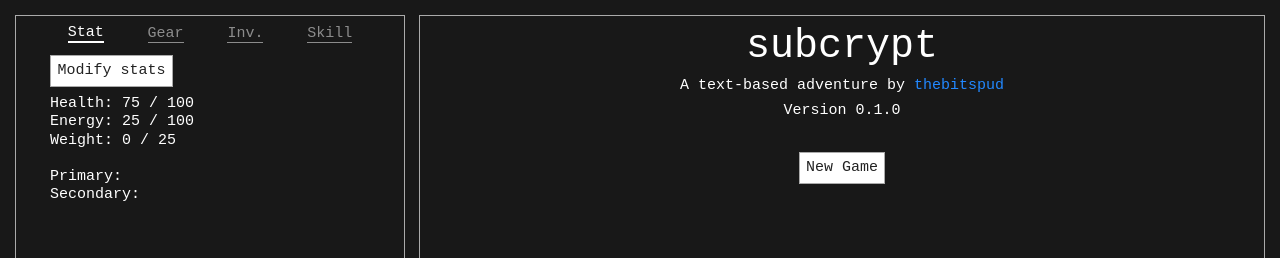
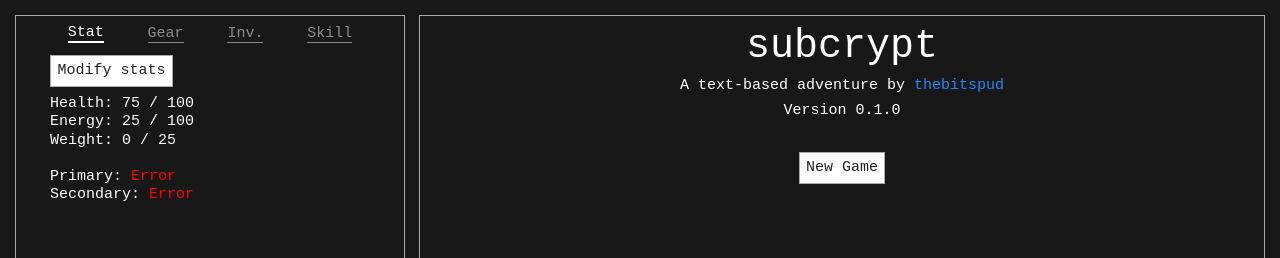
Before and after one commit to thebitspud/subcrypt, a Svelte app: page / in a window 1280 px wide. Shown: the top 258 px of the page. Built offline with nearby package versions, Linux system fonts and the light colour scheme.

Commit message:
Implemented item framework prototype
+ added ItemFragment
+ updated item inspection
+ updated components to display items properly
+ game data objects are now mapped to types

```diff
--- a/src/components/displays/side-panels/InspectPanel.svelte
+++ b/src/components/displays/side-panels/InspectPanel.svelte
@@ -1,6 +1,7 @@
 <script lang="ts">
 	import { inspectTarget } from "../../../scripts/stores/inspectTarget";
 	import { settings } from "../../../scripts/stores/settings";
+	import itemData from "../../../scripts/items/itemData";
 
 	$: {
 		if ($settings.gameHints && !$inspectTarget.id) {
@@ -12,10 +13,17 @@
 </script>
 
 <div class="InspectPanel overflow-wrapper">
-	<p>Inspect</p>
+	{#if $inspectTarget.type === "item"}
+		<p>{itemData[$inspectTarget.id].name}</p>
+	{:else if $inspectTarget.type === "enemy"}
+		<p>Enemy</p>
+	{:else}
+		<p>Inspect</p>
+	{/if}
 	<div class="inspect-data flex-overflow">
 		{#if $inspectTarget.type === "item"}
-			<p>Nice {$inspectTarget.id} bro!</p>
+			<p>Weight: {itemData[$inspectTarget.id].weight}</p>
+			<p>{itemData[$inspectTarget.id].getDescription()}</p>
 		{:else if $inspectTarget.type === "enemy"}
 			<p>What is this {$inspectTarget.id} supposed do? Kill me?</p>
 		{:else if $inspectTarget.type === "help"}
--- a/src/components/displays/side-panels/InventoryPanel.svelte
+++ b/src/components/displays/side-panels/InventoryPanel.svelte
@@ -1,5 +1,6 @@
 <script lang="ts">
 	import { inventory as inven } from "../../../scripts/stores/player";
+	import ItemFragment from "../../fragments/ItemFragment.svelte";
 
 	function craft() {
 		if ($inven.hasItem("iron-longsword", 3)) {
@@ -19,7 +20,7 @@
 			else if (Math.random() < 1 / 7) $inven.addItem("task-list");
 		} else {
 			$inven.addItem("raw-iron-ore", 1);
-			if (Math.random() < 1 / 16) $inven.addItem("crewmate-helm");
+			if (Math.random() < 1 / 16) $inven.addItem("chainmail_hood");
 			else if (Math.random() < 1 / 25) $inven.addItem("sussy-charm");
 		}
 
@@ -36,7 +37,7 @@
 	<button on:click={hasheensheen}>Craft Many</button>
 	<br />
 	{#each [...$inven.items] as [id, qty]}
-		<p>{id}{@html qty !== 1 ? ` &times; ${qty}` : ""}</p>
+		<p><ItemFragment {id} />{@html qty !== 1 ? ` &times; ${qty}` : ""}</p>
 	{/each}
 </div>
 
--- a/src/components/displays/side-panels/StatsPanel.svelte
+++ b/src/components/displays/side-panels/StatsPanel.svelte
@@ -1,6 +1,7 @@
 <script lang="ts">
 	import { resources, gear } from "../../../scripts/stores/player";
 	import Resource from "../../../scripts/player/resources";
+	import ItemFragment from "../../fragments/ItemFragment.svelte";
 
 	function modifyStats() {
 		if ($resources.health.now >= 10) {
@@ -26,6 +27,6 @@
 	<p>Energy: {getResourceString($resources.energy)}</p>
 	<p>Weight: {getResourceString($resources.weight)}</p>
 	<br />
-	<p>Primary: {$gear.getSlot("primary") ?? ""}</p>
-	<p>Secondary: {$gear.getSlot("secondary") ?? ""}</p>
+	<p>Primary: <ItemFragment id={$gear.getSlot("primary")} /></p>
+	<p>Secondary: <ItemFragment id={$gear.getSlot("secondary")} /></p>
 </div>
--- /dev/null
+++ b/src/components/fragments/ItemFragment.svelte
@@ -0,0 +1,31 @@
+<script lang="ts">
+	import itemData from "../../scripts/items/itemData";
+	import { inspectTarget } from "../../scripts/stores/inspectTarget";
+
+	export let id: string;
+	if (!itemData[id]) id = "error";
+	let item = itemData[id];
+
+	function inspectItem() {
+		inspectTarget.update((target) => {
+			target.type = "item";
+			target.id = id ?? "error";
+
+			return target;
+		});
+	}
+</script>
+
+<div class="ItemFragment">
+	<button class="text" on:click={inspectItem}>{item.name}</button>
+</div>
+
+<style>
+	.ItemFragment {
+		display: inline-block;
+	}
+
+	.ItemFragment > button {
+		color: red;
+	}
+</style>
--- a/src/scripts/events/eventData.ts
+++ b/src/scripts/events/eventData.ts
@@ -2,7 +2,11 @@ import GameEvent, { EventOption } from "./gameEvent";
 import { gear, inventory } from "../stores/player";
 import { stateObject as state } from "../stores/stateData";
 
-const eventData = {
+type EventMap = {
+	[key: string]: GameEvent;
+};
+
+const eventData: EventMap = {
 	intro_1: new (class extends GameEvent {
 		getText(): string {
 			return (
--- a/src/scripts/events/gameEvent.ts
+++ b/src/scripts/events/gameEvent.ts
@@ -1,3 +1,4 @@
+/** Valid sets of colors for event text */
 type ColorProfile = "default" | "faint" | "red" | "blue" | "green" | "purple";
 
 /** Type for option buttons that play subsequent events when clicked */
--- /dev/null
+++ b/src/scripts/items/item.ts
@@ -0,0 +1,61 @@
+import type { ArmorSlots, WeaponSlots } from "../player/playerGear";
+
+type ItemCategory =
+	| "generic"
+	| "artifact"
+	| "consumable"
+	| "armor"
+	| "weapon"
+	| "accessory"
+	| "tool";
+
+export abstract class Item {
+	/**
+	 * Creates an item with the specified parameters. Item subtypes are specified
+	 * @param name The displayed label for the item
+	 * @param weight How much the item weighs (in relative game units)
+	 * @param sellValue How much the item can be sold for. A Negative number indicates that the item
+	 * @param category (Optional, default: generic) What the item is classified as (for sorting purposes)
+	 * cannot be sold at all.
+	 */
+	constructor(
+		public readonly name: string,
+		public readonly weight: number,
+		public readonly sellValue: number,
+		public readonly category: ItemCategory = "generic"
+	) {}
+
+	/** Returns a generated string description for the item */
+	public abstract getDescription(plural?: string): string;
+}
+
+/** Any item that has an on-use activated effect */
+export abstract class Consumable extends Item {
+	public readonly category: ItemCategory = "consumable";
+	public abstract singleUse: boolean = true;
+	public abstract onUse(): void;
+}
+
+/** Any piece of equipable armor as an item */
+export abstract class Armor extends Item {
+	public readonly category: ItemCategory = "armor";
+	public abstract armor: number;
+	public abstract slot: ArmorSlots;
+	public whileActive() {}
+}
+
+/** Any equipable weapon or tool with combat capabilities */
+export abstract class Weapon extends Item {
+	public readonly category: ItemCategory = "weapon";
+	public abstract damage: number;
+	public abstract cooldown: number;
+	public abstract slot: WeaponSlots;
+	public onAttack() {}
+	public whileActive() {}
+}
+
+/** Any equipable accessory as an item */
+export abstract class Accessory extends Item {
+	public readonly category: ItemCategory = "accessory";
+	public abstract whileActive(): void;
+}
--- /dev/null
+++ b/src/scripts/items/itemData.ts
@@ -0,0 +1,62 @@
+import { Item, Armor, Weapon, Accessory, Consumable } from "./item";
+
+type ItemMap = {
+	[key: string]: Item;
+};
+
+const itemData: ItemMap = {
+	strange_tooth: new (class extends Item {
+		getDescription(): string {
+			return "A tooth from the jaw of an unidentified creature, scavenged from the cavern in which you awoke.";
+		}
+	})("Strange Tooth", 1, 10, "artifact"),
+
+	crude_oil_lamp: new (class extends Item {
+		getDescription(): string {
+			return "A roughly constructed but long-lasting oil lamp that provides only the barest amount of light.";
+		}
+	})("Crude Oil Lamp", 5, 20, "tool"),
+
+	blunt_chisel: new (class extends Weapon {
+		readonly cooldown = 1.0;
+		readonly damage = 4;
+		readonly slot = "secondary";
+
+		getDescription(): string {
+			return (
+				"A worn carving chisel abandoned by some unknown entity. Can be used as a bladed weapon, " +
+				"though doing so probably isn't very effective."
+			);
+		}
+	})("Blunt Chisel", 3, 10),
+
+	quartz_charm: new (class extends Accessory {
+		whileActive(): void {
+			// Player gains increased stamina regen after attacking
+		}
+
+		getDescription(plural?: string): string {
+			return "A small, translucent gemstone that glows when squeezed.";
+		}
+	})("Quartz Charm", 3, 35),
+
+	chainmail_hood: new (class extends Armor {
+		readonly armor = 5;
+		readonly slot = "head";
+
+		getDescription(): string {
+			return (
+				"A lightweight, flexible piece of head armor. Provides a decent amount of protection, but " +
+				"heavier blows will still hurt."
+			);
+		}
+	})("Chainmail Hood", 10, 50),
+
+	error: new (class extends Item {
+		getDescription(): string {
+			return "Item does not exist.";
+		}
+	})("Error", 0, 0),
+};
+
+export default itemData;
--- a/src/scripts/player/playerGear.ts
+++ b/src/scripts/player/playerGear.ts
@@ -1,13 +1,9 @@
 /** Combination type consisting of all valid gear slot names */
 import type PlayerInventory from "./playerInventory";
 
-export type GearCategories =
-	| "primary"
-	| "secondary"
-	| "head"
-	| "body"
-	| "legs"
-	| "feet";
+export type ArmorSlots = "head" | "body" | "legs" | "feet";
+export type WeaponSlots = "primary" | "secondary";
+export type GearSlots = ArmorSlots | WeaponSlots;
 
 /** Utility class for managing the player's gear slots */
 class PlayerGear {
@@ -18,7 +14,7 @@ class PlayerGear {
 	 */
 	constructor(
 		private inven: PlayerInventory,
-		private slots = new Map<GearCategories, string>()
+		private slots = new Map<GearSlots, string>()
 	) {}
 
 	/** Returns the total number of items currently equipped */
@@ -30,7 +26,7 @@ class PlayerGear {
 	 * Returns the item currently equipped in the specified slot, or undefined if none
 	 * @param slot any valid gear category
 	 */
-	public getSlot(slot: GearCategories) {
+	public getSlot(slot: GearSlots) {
 		return this.slots.get(slot);
 	}
 
@@ -41,7 +37,7 @@ class PlayerGear {
 	 * @param slot any valid gear category
 	 * @param id item identifier
 	 */
-	public setSlot(slot: GearCategories, id: string) {
+	public setSlot(slot: GearSlots, id: string) {
 		if (!this.inven.hasItem(id)) return;
 
 		this.inven.removeItem(id, 1);
@@ -54,7 +50,7 @@ class PlayerGear {
 	 * <br>Successfully unequipping an item returns it to the player's general inventory
 	 * @param slot any valid gear category
 	 */
-	public removeSlot(slot: GearCategories) {
+	public removeSlot(slot: GearSlots) {
 		if (!this.slots.has(slot)) return;
 
 		this.inven.addItem(this.slots.get(slot));
--- a/src/scripts/stores/player.ts
+++ b/src/scripts/stores/player.ts
@@ -34,20 +34,31 @@ function canRegen(): boolean {
 	return regenActive;
 }
 
-/** Writable store for the player's resource stats */
-export const resources = writable<PlayerResources>({
-	health: new Resource(75, 100),
-	energy: new Resource(25, 100),
-	weight: new Resource(0, 25),
-});
-
 const inven = new PlayerInventory();
 
+/**
+ * Non-store reference object for all player data.
+ * Does not update Svelte DOM, so handle with caution.
+ */
+export const player = {
+	resources: {
+		health: new Resource(75, 100),
+		energy: new Resource(25, 100),
+		weight: new Resource(0, 25),
+	},
+	inventory: inven,
+	gear: new PlayerGear(inven),
+	accessories: new PlayerAccessories(inven, 3),
+};
+
+/** Writable store for the player's resource stats */
+export const resources = writable(player.resources);
+
 /** Writable store for the player's inventory */
-export const inventory = writable(inven);
+export const inventory = writable(player.inventory);
 
 /** Writable store for the player's active equipment */
-export const gear = writable(new PlayerGear(inven));
+export const gear = writable(player.gear);
 
 /** Writable store for the player's active accessories */
-export const accessories = writable(new PlayerAccessories(inven, 3));
+export const accessories = writable(player.accessories);
```
Also changed, not shown: src/components/displays/side-panels/GearPanel.svelte (+9 -8 lines).
